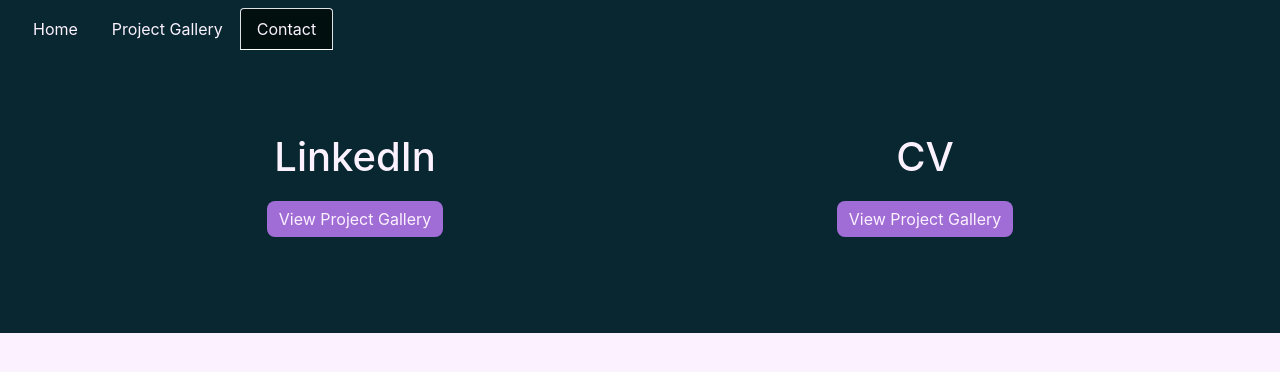
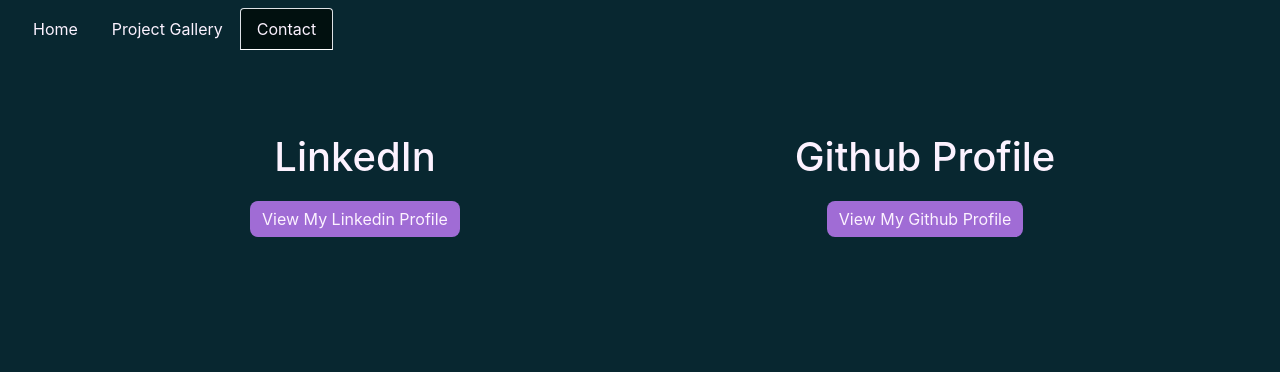
Before and after one commit to ewagorka/portfolio-ewagorka, a React (Create React App) app: page /contact in a window 1280 px wide. Shown: the top 372 px of the page. Built offline with nearby package versions, Linux system fonts and the light colour scheme.

Commit message:
updated contact page

```diff
--- a/src/pages/Contact.js
+++ b/src/pages/Contact.js
@@ -11,13 +11,13 @@
           <div className="row">
             <div className="col-md-6 center-column">
               <h1>LinkedIn</h1>
-              <a className="btn CTA">
-                View Project Gallery</a>
+              <a href ="https://www.linkedin.com/in/ewa-g%C3%B3rka-9003b2167/" className="btn CTA">
+                View My Linkedin Profile</a>
             </div>
             <div className="col-md-6 center-column">
-              <h1>CV</h1>
-              <a className="btn CTA">
-                View Project Gallery</a>
+              <h1>Github Profile</h1>
+              <a href="https://github.com/ewagorka" className="btn CTA">
+                View My Github Profile</a>
             </div>
           </div>
         </div>
--- a/src/styles/DesignSystem.css
+++ b/src/styles/DesignSystem.css
@@ -11,7 +11,7 @@
 body {
   width: 100% !important;
   height: 100% !important;
-  background-color: var(--magnolia);
+  background-color: var(--gunmetal);
 }
 
 h2{
```
